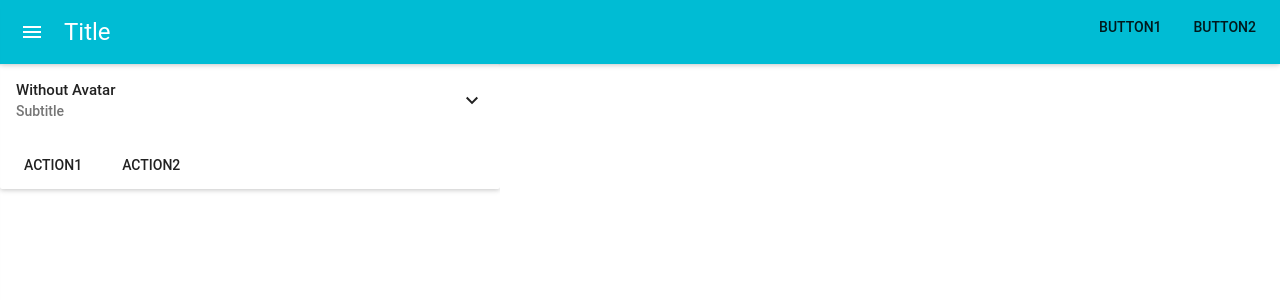
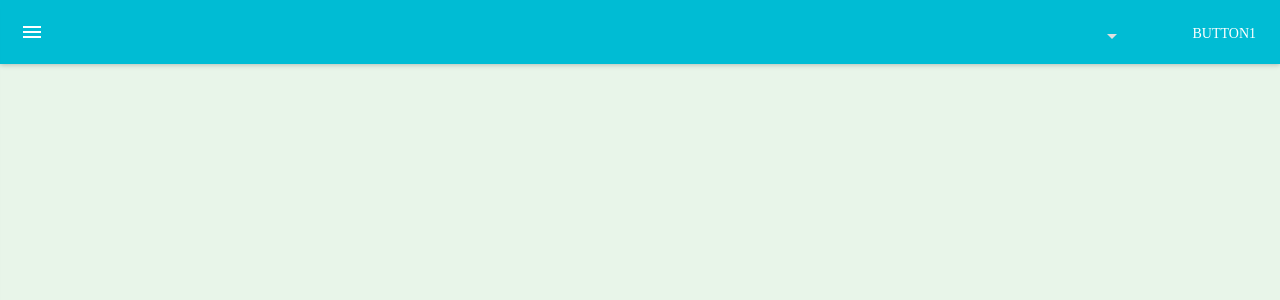
Before and after one commit to zhshr/fate-assistant-typed, a React (Create React App) app: page / in a window 1280 px wide. Shown: the top 300 px of the page. Built offline with nearby package versions, Linux system fonts and the light colour scheme.

Commit message:
Added page background color

```diff
--- a/package.json
+++ b/package.json
@@ -27,7 +27,7 @@
     "redux": "^3.7.2"
   },
   "devDependencies": {
-    "@types/material-ui": "^0.19.0",
+    "@types/material-ui": "^0.18.0",
     "redux-devtools": "^3.4.0"
   },
   "scripts": {
--- a/src/App.tsx
+++ b/src/App.tsx
@@ -6,14 +6,22 @@ import TitleDialog from './Title/TitleDialog';
 import AppBar from 'material-ui/AppBar';
 import FlatButton from 'material-ui/FlatButton';
 import Drawer from 'material-ui/Drawer';
-import IconButton from 'material-ui/IconButton';
 import GridList from 'material-ui/GridList';
 // import FontIcon from 'material-ui/FontIcon';
+import { ToolbarGroup} from 'material-ui/Toolbar';
+import MenuItem from 'material-ui/MenuItem';
+import DropDownMenu from 'material-ui/DropDownMenu';
+import IconButton from 'material-ui/IconButton';
 
-//import { Card, CardHeader, CardText, CardActions } from 'material-ui/Card';
+
 
 import MuiThemeProvider from 'material-ui/styles/MuiThemeProvider';
+import getMuiTheme from 'material-ui/styles/getMuiTheme';
+import {green50} from 'material-ui/styles/colors';
 
+const muiTheme = getMuiTheme({
+  fontFamily: "微软雅黑",
+});
 interface AppState {
   drawerOpened: boolean;
 }
@@ -40,16 +48,22 @@ class App extends React.Component<{}, AppState> {
   }
 
   // tslint:disable-next-line:member-ordering
-  static gridWrapper(elements: Array<JSX.Element>) {
+  static defaultGridWrapper(elements: Array<JSX.Element>) {
+    return App.gridWrapper(50, 50, 32,20, elements);
+  }
+
+  static gridWrapper(cellWidth: number, cellHeight: number, columnCount: number, rowCount: number, elements: Array<JSX.Element>) {
     return (
-      <GridList
-        cols={10}
-        cellHeight={100}
-        padding={0}
-        style={{ width: '1000px', height: '600px' }}
-      >
-        {elements}
-      </GridList>
+      <div style={{display: 'flex', flexWrap: 'wrap', justifyContent: 'space-around'}}>
+        <GridList
+          cols={columnCount}
+          cellHeight={cellHeight}
+          padding = {0}
+          style={{ width: cellWidth * columnCount + 'px', height: cellHeight * rowCount + 'px', overflowY: 'auto'}}
+        >
+          {elements}
+        </GridList>
+      </div>
     );
   }
 
@@ -70,11 +84,21 @@ class App extends React.Component<{}, AppState> {
     );
   }
   appBarRight() {
+    let buttonStyle = {
+      backgroundColor: 'transparent',
+      color: 'white'
+    }
     return (
       <div>
-        <FlatButton label="Button1" />
-        <FlatButton label="Button2" />
+        <FlatButton label="Button1" style={buttonStyle}/>
+        <FlatButton label="Button2" style={buttonStyle}/>
       </div>
+    );
+  }
+
+  appBarRight2() {
+    return (
+      <FlatButton label="Button1"/>
     );
   }
   appBarLeft() {
@@ -82,16 +106,33 @@ class App extends React.Component<{}, AppState> {
       <IconButton iconClassName="material-menu" />
     );
   }
+  appBarTitle() {
+    return (
+        <ToolbarGroup firstChild={true}>
+          <DropDownMenu >
+            <MenuItem value={1} primaryText="All Broadcasts" />
+            <MenuItem value={2} primaryText="All Voice" />
+            <MenuItem value={3} primaryText="All Text" />
+            <MenuItem value={4} primaryText="Complete Voice" />
+            <MenuItem value={5} primaryText="Complete Text" />
+            <MenuItem value={6} primaryText="Active Voice" />
+            <MenuItem value={7} primaryText="Active Text" />
+          </DropDownMenu>
+        </ToolbarGroup>
+
+    );
+  }
   render() {
+    let containerStyle = {height: "100vh", width: "100vw", backgroundColor: green50};
     return (
 
-      <MuiThemeProvider>
+      <MuiThemeProvider muiTheme={muiTheme}>
         <Router>
-          <div>
+          <div style={containerStyle}>
             <AppBar
-              title="Title"
+              title={this.appBarTitle()}
               onLeftIconButtonTouchTap={() => this.setState({ drawerOpened: !this.state.drawerOpened })}
-              iconElementRight={this.appBarRight()}
+              iconElementRight={this.appBarRight2()}
             />
             <Drawer
               docked={false}
--- /dev/null
+++ b/src/Config.js
@@ -0,0 +1,3 @@
+module.exports = {
+    API_PORT: 4002
+}
--- a/src/index.css
+++ b/src/index.css
@@ -5,8 +5,9 @@ body {
 }
 
 div#root {
-  height: 100%;
-  width: 100%;
+  height: 100vh;
+  width: 100vw;
+
 }
 
 #modest,
```
